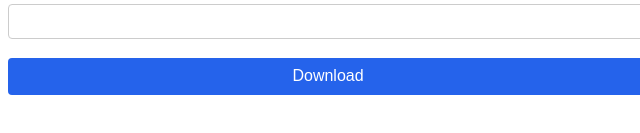
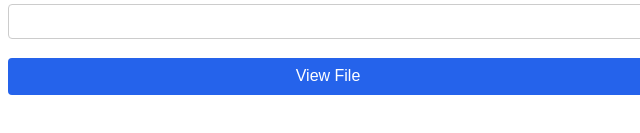
Before and after one commit to bwu2018/FileShare, a website with bundled scripts: page webapp/index.html in a window 1280 px wide. Shown: the part 273-406 px from the top of the page, 312-952 px from the left. Built offline with nearby package versions, Linux system fonts and the light colour scheme.

Commit message:
Change button text

```diff
--- a/webapp/index.html
+++ b/webapp/index.html
@@ -22,7 +22,7 @@
       <label for="key">Key (base64)</label>
       <input id="key" name="key" type="text" autocomplete="off" spellcheck="false" required>
 
-      <button type="submit">Download</button>
+      <button type="submit">View File</button>
     </form>
 
     <div id="result"></div>
```
Also changed, not shown: 1 other file.
